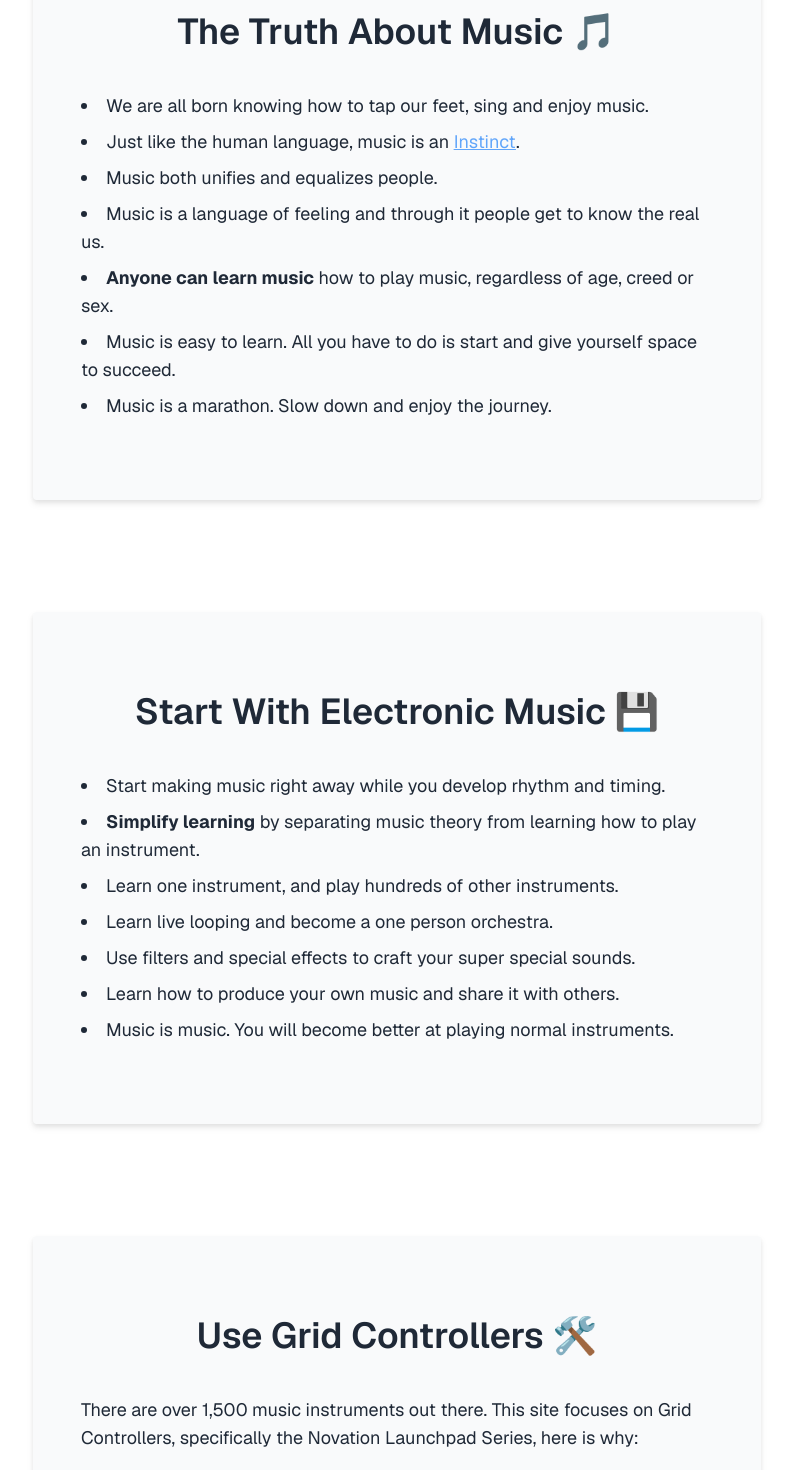
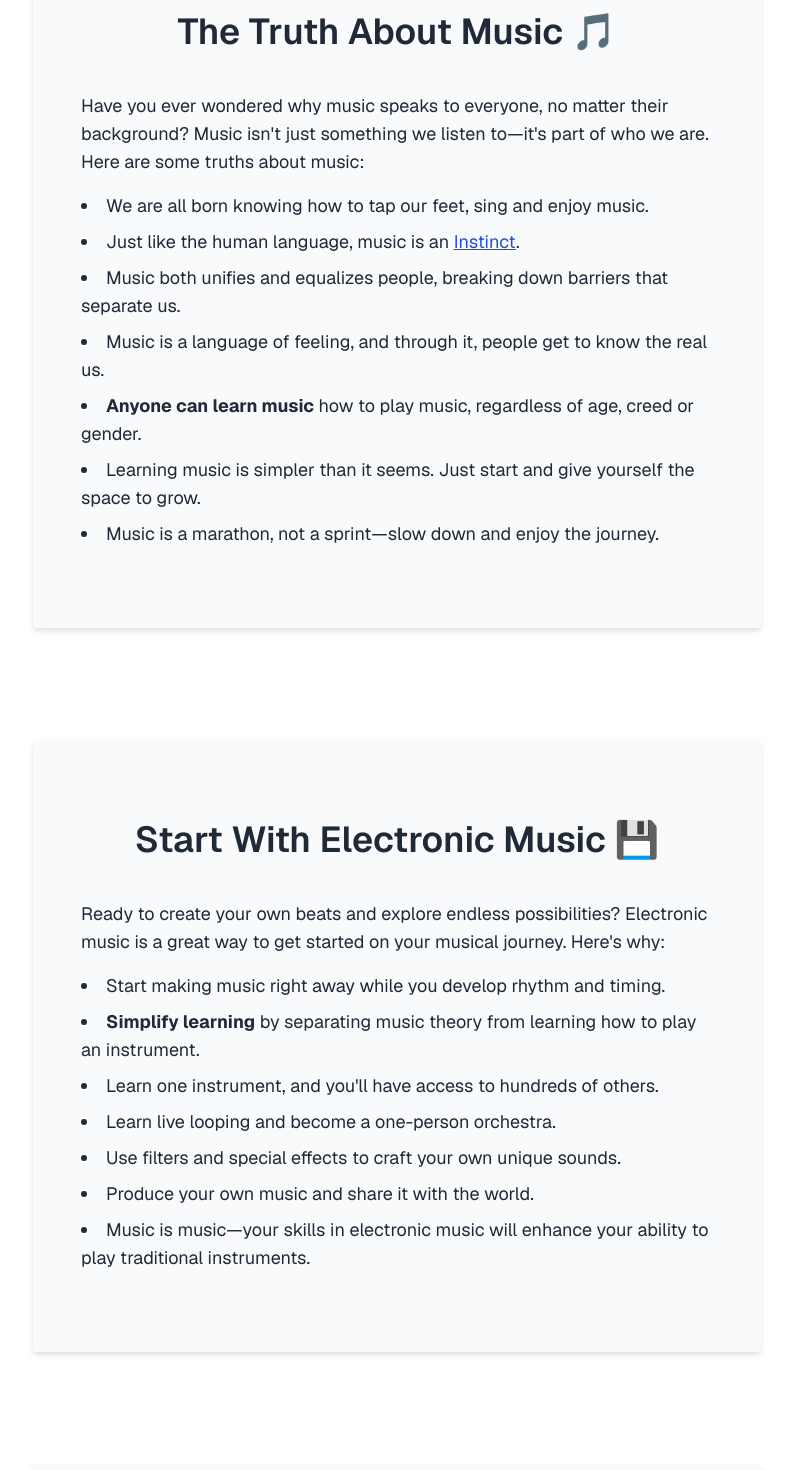
Before and after one commit to leouofa/gridbeat, a Next.js app: page / in a window 1280 px wide. Shown: the part 220-1690 px from the top of the page, without its empty margins (243-1036 px from the left). Built offline with nearby package versions, Linux system fonts and the light colour scheme.

Commit message:
updating page content

```diff
--- a/app/page.tsx
+++ b/app/page.tsx
@@ -8,6 +8,11 @@ export default function Home() {
               <h1 className="font-sans text-2xl sm:text-3xl md:text-4xl font-semibold text-center mb-6 sm:mb-8 md:mb-10">
                 The Truth About Music 🎵
               </h1>
+              <p className="text-base sm:text-lg mb-3 sm:mb-4 font-sans">
+                Have you ever wondered why music speaks to everyone, no matter
+                their background? Music {"isn't"} just something we listen to—
+                {"it's"} part of who we are. Here are some truths about music:
+              </p>
               <ul className="list-disc list-inside text-base sm:text-lg space-y-1 sm:space-y-2 font-sans">
                 <li>
                   We are all born knowing how to tap our feet, sing and enjoy
@@ -19,26 +24,32 @@ export default function Home() {
                     href="https://www.amazon.com/Language-Instinct-How-Mind-Creates/dp/1491514981"
                     target="_blank"
                     rel="noopener noreferrer"
-                    className="text-blue-400 underline"
+                    className="text-blue-700 underline"
                   >
                     Instinct
                   </a>
                   .
                 </li>
-                <li>Music both unifies and equalizes people.</li>
                 <li>
-                  Music is a language of feeling and through it people get to
+                  Music both unifies and equalizes people, breaking down
+                  barriers that separate us.
+                </li>
+                <li>
+                  Music is a language of feeling, and through it, people get to
                   know the real us.
                 </li>
                 <li>
                   <strong>Anyone can learn music</strong> how to play music,
-                  regardless of age, creed or sex.
+                  regardless of age, creed or gender.
                 </li>
                 <li>
-                  Music is easy to learn. All you have to do is start and give
-                  yourself space to succeed.
+                  Learning music is simpler than it seems. Just start and give
+                  yourself the space to grow.
                 </li>
-                <li>Music is a marathon. Slow down and enjoy the journey.</li>
+                <li>
+                  Music is a marathon, not a sprint—slow down and enjoy the
+                  journey.
+                </li>
               </ul>
             </div>
 
@@ -46,6 +57,11 @@ export default function Home() {
               <h1 className="font-sans text-2xl sm:text-3xl md:text-4xl font-semibold text-center mb-6 sm:mb-8 md:mb-10">
                 Start With Electronic Music 💾
               </h1>
+              <p className="text-base sm:text-lg mb-3 sm:mb-4 font-sans">
+                Ready to create your own beats and explore endless
+                possibilities? Electronic music is a great way to get started on
+                your musical journey. {"Here's"} why:
+              </p>
               <ul className="list-disc list-inside text-base sm:text-lg space-y-1 sm:space-y-2 font-sans">
                 <li>
                   Start making music right away while you develop rhythm and
@@ -56,19 +72,18 @@ export default function Home() {
                   from learning how to play an instrument.
                 </li>
                 <li>
-                  Learn one instrument, and play hundreds of other instruments.
+                  Learn one instrument, and {"you'll"} have access to hundreds
+                  of others.
                 </li>
-                <li>Learn live looping and become a one person orchestra.</li>
+                <li>Learn live looping and become a one-person orchestra.</li>
                 <li>
-                  Use filters and special effects to craft your super special
+                  Use filters and special effects to craft your own unique
                   sounds.
                 </li>
+                <li>Produce your own music and share it with the world.</li>
                 <li>
-                  Learn how to produce your own music and share it with others.
-                </li>
-                <li>
-                  Music is music. You will become better at playing normal
-                  instruments.
+                  Music is music—your skills in electronic music will enhance
+                  your ability to play traditional instruments.
                 </li>
               </ul>
             </div>
@@ -78,9 +93,13 @@ export default function Home() {
                 Use Grid Controllers 🛠️
               </h1>
               <p className="text-base sm:text-lg mb-3 sm:mb-4 font-sans">
-                There are over 1,500 music instruments out there. This site
-                focuses on Grid Controllers, specifically the Novation Launchpad
-                Series, here is why:
+                If you’re new to music production, grid controllers are a game
+                changer. Imagine creating music by simply pressing buttons.
+              </p>
+              <p className="text-base sm:text-lg mb-3 sm:mb-4 font-sans">
+                That’s the power of a grid controller like the Novation
+                Launchpad. It’s as easy as tapping a button to trigger different
+                sounds, making it an perfect tool for beginners. Here’s why:
               </p>
               <ul className="list-disc list-inside text-base sm:text-lg space-y-1 sm:space-y-2 font-sans">
                 <li>
```
